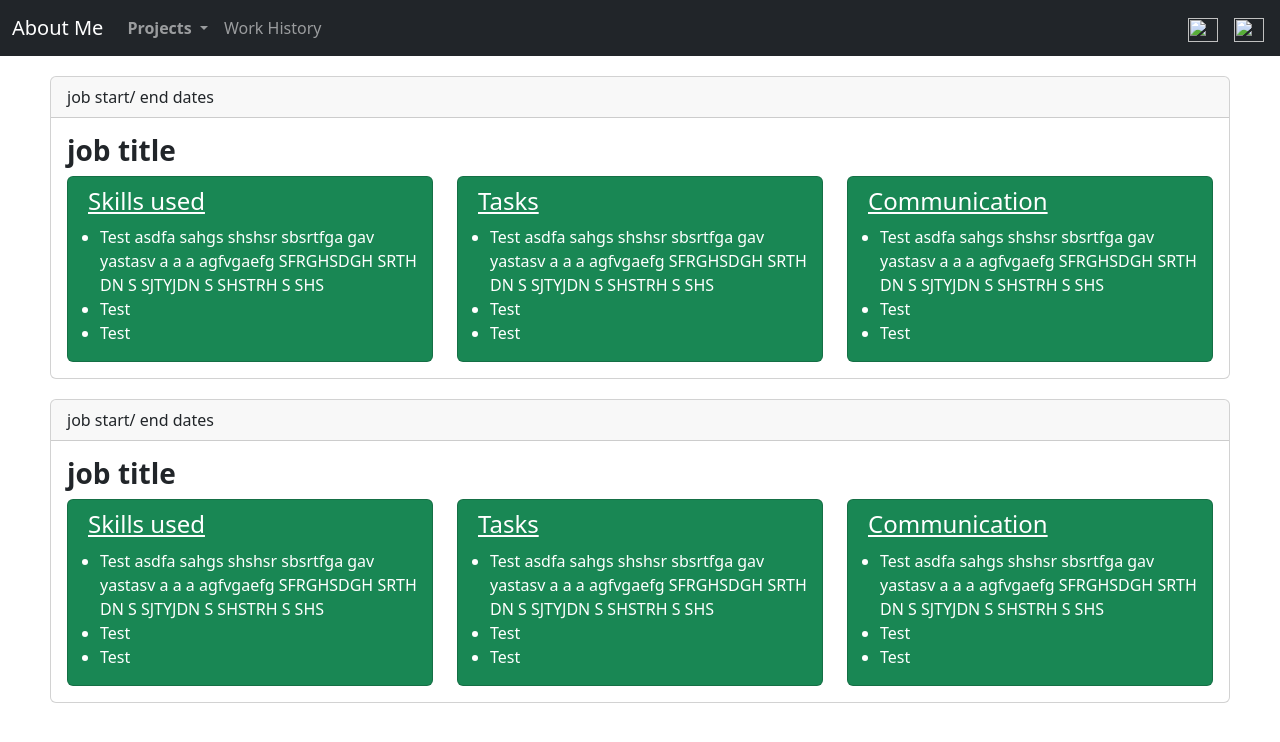
After one commit to KingBubIII/portfolio_website, a Django app: page /about-me/work-history in a window 1280 px wide. The commit adds this page. Shown: the top 742 px of the page. Run offline with Django 5.2, Linux system fonts and the light colour scheme.

Commit message:
created basic structure for work history and renamed some files to work with different parts of the website

```diff
--- /dev/null
+++ b/devsite/me_info/static/CSS/work_history.css
@@ -0,0 +1,7 @@
+.card {margin: 20px 50px}
+.text-bg-success {margin: 0px 0px}
+
+h4{
+    text-decoration: underline;
+    margin: 10px 20px;
+}
--- a/devsite/me_info/templates/me_info/index.html
+++ b/devsite/me_info/templates/me_info/intro.html
@@ -2,7 +2,7 @@
 {% load static %}
 
 {% block content %}
-<link rel="stylesheet" href="{% static 'css/about_me.css' %}">
+<link rel="stylesheet" href="{% static 'css/intro.css' %}">
 
 <div class="container">
   <div class="row">
--- /dev/null
+++ b/devsite/me_info/templates/me_info/work_history.html
@@ -0,0 +1,96 @@
+{% extends "me_info/navbar.html" %}
+{% load static %}
+
+{% block content %}
+<link rel="stylesheet" href="{% static 'css/work_history.css' %}">
+
+<div class="card">
+  <div class="card-header">
+    job start/ end dates
+  </div>
+  <div class="card-body">
+    <h3 class="card-title">
+      <b>job title</b>
+    </h3>
+    <div class="card-text">
+      <div class="row">
+        <div class="col">
+          <div class="card text-bg-success">
+            <h4> Skills used </h4>
+            <ul>
+              <li>Test asdfa  sahgs  shshsr sbsrtfga gav yastasv a a a  agfvgaefg SFRGHSDGH SRTH DN S SJTYJDN S SHSTRH S SHS</li>
+              <li>Test</li>
+              <li>Test</li>
+            </ul>
+          </div>
+        </div>
+        <div class="col">
+          <div class="card text-bg-success">
+            <h4> Tasks </h4>
+            <ul>
+              <li>Test asdfa  sahgs  shshsr sbsrtfga gav yastasv a a a  agfvgaefg SFRGHSDGH SRTH DN S SJTYJDN S SHSTRH S SHS</li>
+              <li>Test</li>
+              <li>Test</li>
+            </ul>
+          </div>
+        </div>
+        <div class="col">
+          <div class="card text-bg-success">
+            <h4> Communication </h4>
+            <ul>
+              <li>Test asdfa  sahgs  shshsr sbsrtfga gav yastasv a a a  agfvgaefg SFRGHSDGH SRTH DN S SJTYJDN S SHSTRH S SHS</li>
+              <li>Test</li>
+              <li>Test</li>
+            </ul>
+          </div>
+        </div>
+      </div>
+    </div>
+  </div>
+</div>
+
+<div class="card">
+  <div class="card-header">
+    job start/ end dates
+  </div>
+  <div class="card-body">
+    <h3 class="card-title">
+      <b>job title</b>
+    </h3>
+    <div class="card-text">
+      <div class="row">
+        <div class="col">
+          <div class="card text-bg-success">
+            <h4> Skills used </h4>
+            <ul>
+              <li>Test asdfa  sahgs  shshsr sbsrtfga gav yastasv a a a  agfvgaefg SFRGHSDGH SRTH DN S SJTYJDN S SHSTRH S SHS</li>
+              <li>Test</li>
+              <li>Test</li>
+            </ul>
+          </div>
+        </div>
+        <div class="col">
+          <div class="card text-bg-success">
+            <h4> Tasks </h4>
+            <ul>
+              <li>Test asdfa  sahgs  shshsr sbsrtfga gav yastasv a a a  agfvgaefg SFRGHSDGH SRTH DN S SJTYJDN S SHSTRH S SHS</li>
+              <li>Test</li>
+              <li>Test</li>
+            </ul>
+          </div>
+        </div>
+        <div class="col">
+          <div class="card text-bg-success">
+            <h4> Communication </h4>
+            <ul>
+              <li>Test asdfa  sahgs  shshsr sbsrtfga gav yastasv a a a  agfvgaefg SFRGHSDGH SRTH DN S SJTYJDN S SHSTRH S SHS</li>
+              <li>Test</li>
+              <li>Test</li>
+            </ul>
+          </div>
+        </div>
+      </div>
+    </div>
+  </div>
+</div>
+{% endblock %}
--- a/devsite/me_info/urls.py
+++ b/devsite/me_info/urls.py
@@ -3,5 +3,6 @@ from django.urls import path
 from . import views
 
 urlpatterns = [
-    path("", views.home)
+    path("intro", views.intro),
+    path("work-history", views.work_history)
 ]
--- a/devsite/me_info/views.py
+++ b/devsite/me_info/views.py
@@ -3,9 +3,12 @@ from settings import MEDIA_URL, BASE_DIR, STATIC_URL
 from os import listdir
 
 # Create your views here.
-def home(request):
+def intro(request):
     images_dir = listdir(str(BASE_DIR)+"\\devsite\\me_info\\static\\img\\")
     images_paths = [MEDIA_URL+img for img in images_dir]
     # inital_image_path = images_paths.pop(0)
     context = {"image_paths": images_paths}
-    return render(request, "me_info\\index.html", context)
+    return render(request, "me_info\\intro.html", context)
+
+def work_history(request):
+    return render(request, "me_info\\work_history.html")
--- a/devsite/urls.py
+++ b/devsite/urls.py
@@ -18,6 +18,6 @@ from django.contrib import admin
 from django.urls import path, include
 
 urlpatterns = [
-    path("home/", include("me_info.urls")),
+    path("about-me/", include("me_info.urls")),
     path('admin/', admin.site.urls),
 ]
```
Also changed, not shown: devsite/me_info/static/CSS/intro.css (renamed from devsite/me_info/static/CSS/about_me.css).
